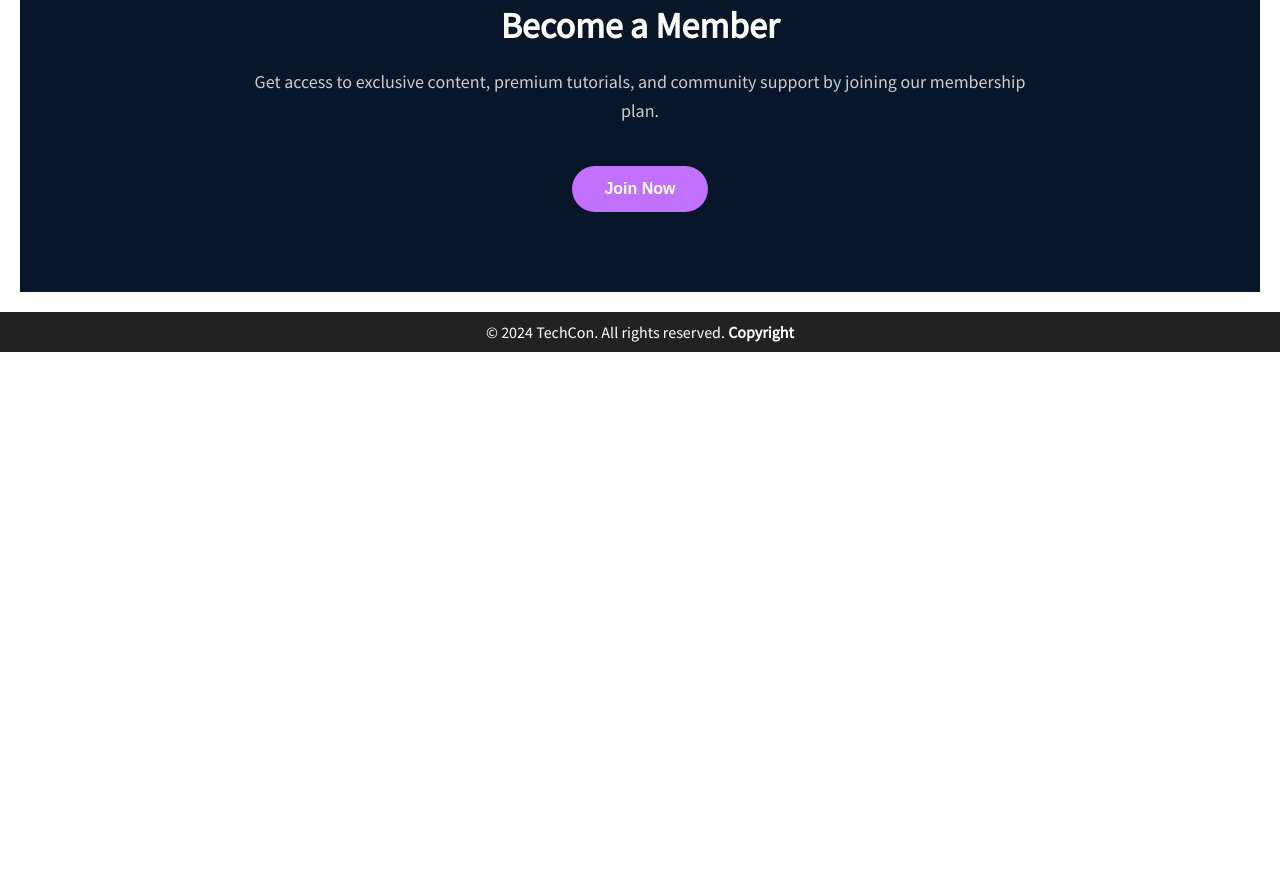
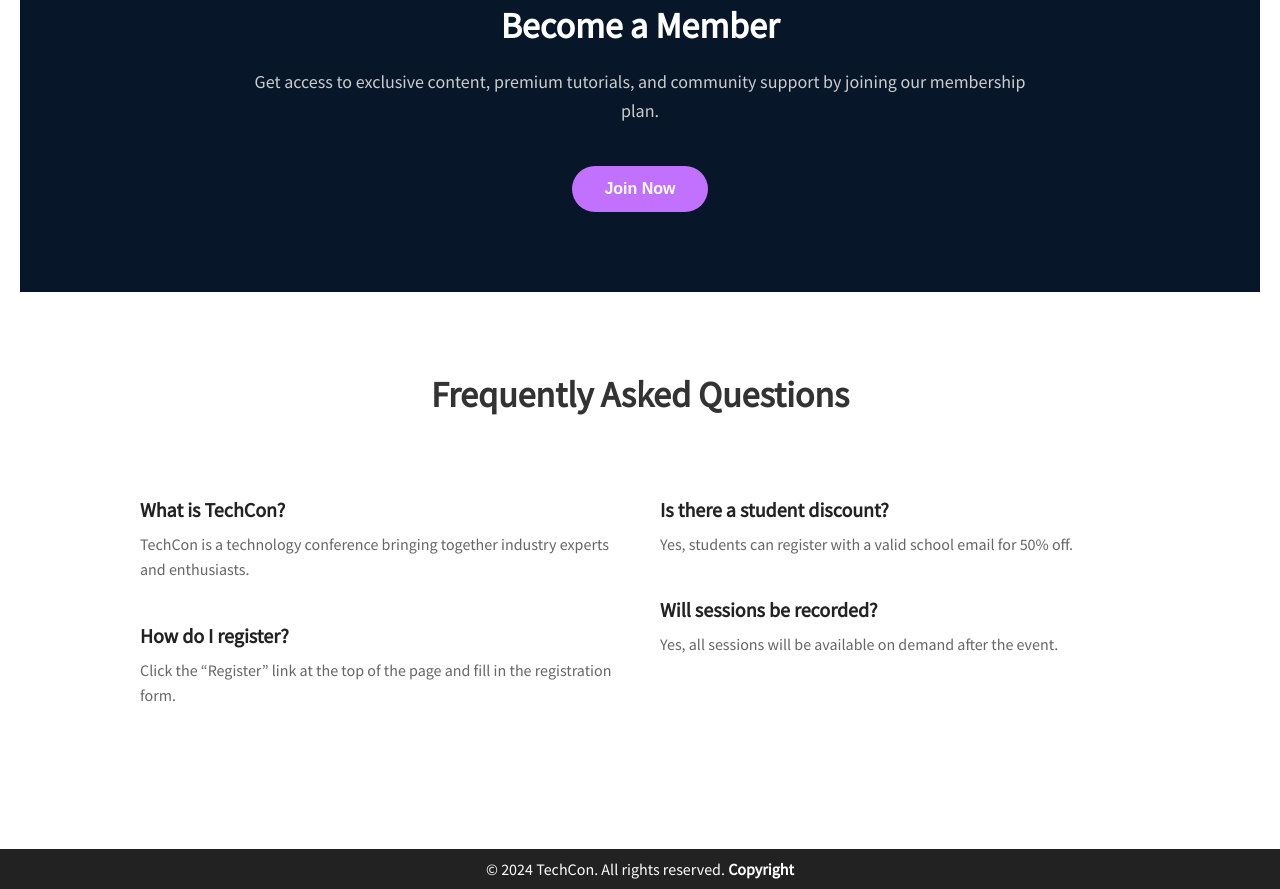
Before and after one commit to Teeboy20/alx_html_css, a plain HTML site: page index.html in a window 1280 px wide. Shown: the part 1174-2063 px from the top of the page. Before the commit the page ends 1526 px from the top, so only its background shows below. Drawn offline with Linux system fonts and the light colour scheme.

Commit message:
Add files via upload

```diff
--- a/index.html
+++ b/index.html
@@ -64,6 +64,32 @@
     <button class="membership-btn">Join Now</button>
   </div>
     </section>
+    <section class="faq">
+  <h2 class="faq-title">Frequently Asked Questions</h2>
+  <div class="faq-columns">
+    <div class="faq-column">
+      <div class="faq-item">
+        <h3 class="faq-question">What is TechCon?</h3>
+        <p class="faq-answer">TechCon is a technology conference bringing together industry experts and enthusiasts.</p>
+      </div>
+      <div class="faq-item">
+        <h3 class="faq-question">How do I register?</h3>
+        <p class="faq-answer">Click the “Register” link at the top of the page and fill in the registration form.</p>
+      </div>
+    </div>
+    <div class="faq-column">
+      <div class="faq-item">
+        <h3 class="faq-question">Is there a student discount?</h3>
+        <p class="faq-answer">Yes, students can register with a valid school email for 50% off.</p>
+      </div>
+      <div class="faq-item">
+        <h3 class="faq-question">Will sessions be recorded?</h3>
+        <p class="faq-answer">Yes, all sessions will be available on demand after the event.</p>
+      </div>
+    </div>
+  </div>
+    </section>
+
 
   </main>
 
--- a/styles.css
+++ b/styles.css
@@ -178,3 +178,48 @@ section.hero p {
 .membership-btn:hover {
   background-color: #a34de0;
 }
+/* FAQ Section */
+.faq {
+  padding: 80px 40px;
+  background-color: #ffffff;
+  color: #333;
+  text-align: center;
+}
+
+.faq-title {
+  font-size: 36px;
+  font-weight: 700;
+  margin-bottom: 60px;
+}
+
+.faq-columns {
+  display: flex;
+  gap: 40px;
+  justify-content: center;
+  flex-wrap: wrap; /* Allows stacking on mobile */
+  max-width: 1000px;
+  margin: 0 auto;
+  text-align: left;
+}
+
+.faq-column {
+  flex: 1;
+  min-width: 300px;
+}
+
+.faq-item {
+  margin-bottom: 40px;
+}
+
+.faq-question {
+  font-size: 20px;
+  font-weight: 600;
+  margin-bottom: 10px;
+  color: #222;
+}
+
+.faq-answer {
+  font-size: 16px;
+  line-height: 1.6;
+  color: #666;
+}
```
